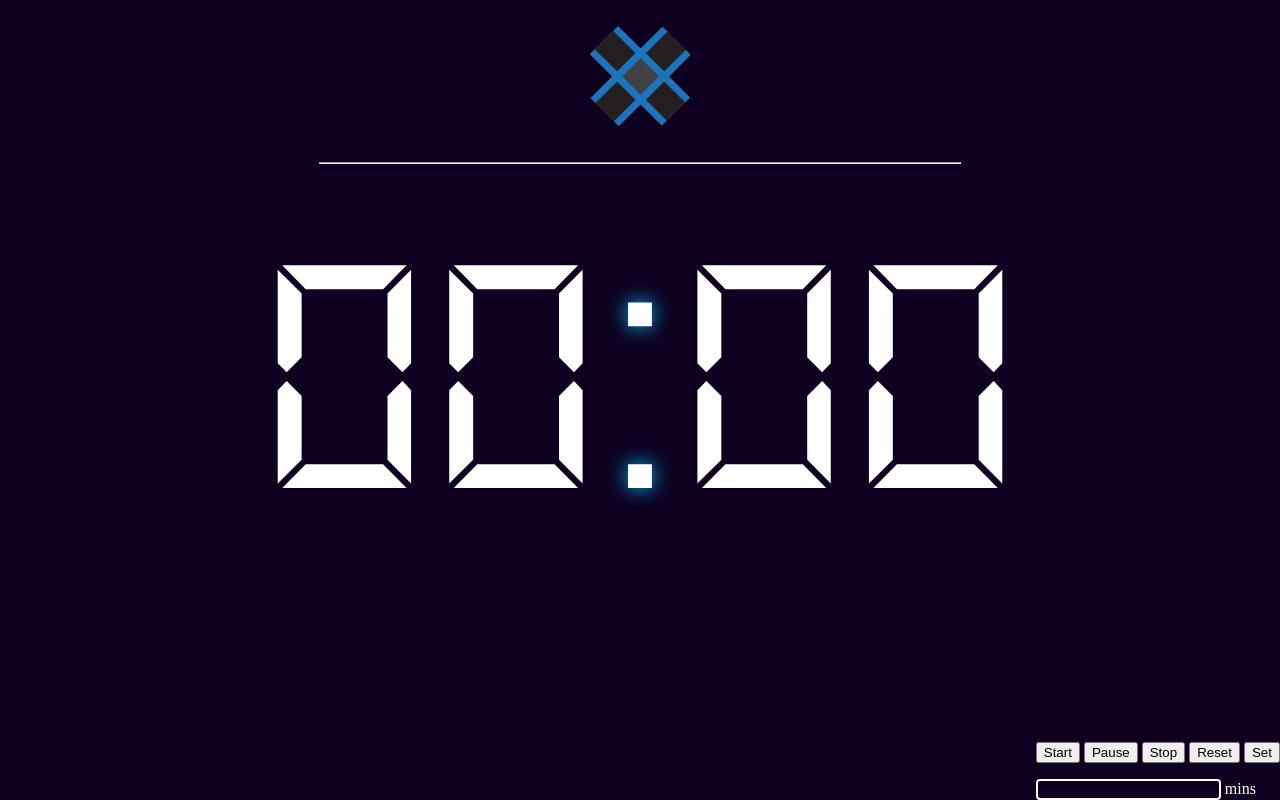
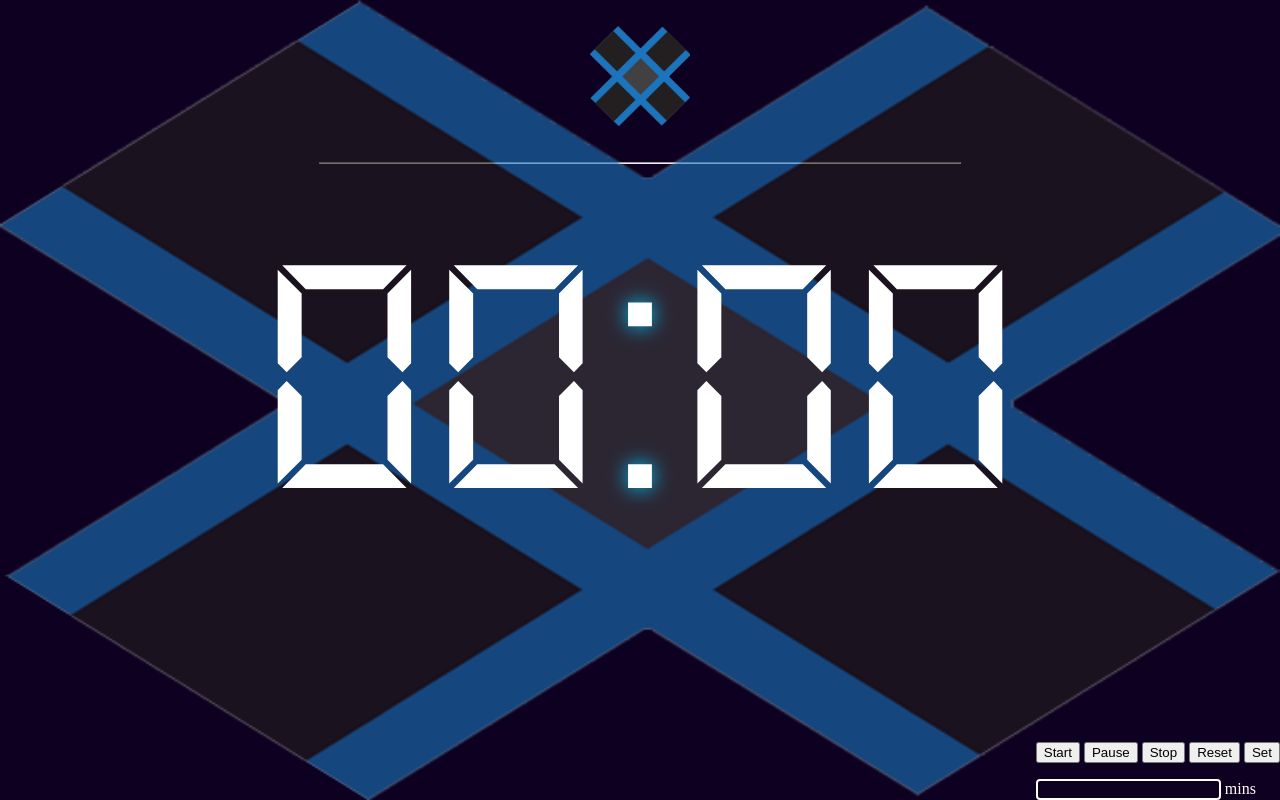
Before and after one commit to kousiksatish/countdown-timer, a plain HTML site: page index.html in a window 1280 px wide. Drawn offline with Linux system fonts and the light colour scheme; a web font is replaced by a local one.

Commit message:
modify background image after each countdown
added setBackgroundImage method to modify background image after countdown ends.
add image names to array to set images as background image.

```diff
--- a/countdown.css
+++ b/countdown.css
@@ -340,3 +340,12 @@ h3 {
 	right:0;
 	color:white;
 }
+
+.background-container img
+{
+	height: 100%;
+	width: 100%;
+	position: absolute;
+	top: 0;
+	opacity: 0.6;
+}
--- a/index.html
+++ b/index.html
@@ -13,6 +13,9 @@
 		<h1 class="heading"><img src="logo_nc.png" width="100" ></h1>
 		<hr>
 	</header>
+	<div class="background-container">
+		<img src="">
+	</div>
 	<div class="container">
 		<div id="timer"><span id="minus">-</span><span id="cd_m">00</span><span id="point">:</span><span id="cd_s">00</span></div>
 	</div>
--- a/timer.js
+++ b/timer.js
@@ -9,6 +9,8 @@ Any questions, suggestions? marc.fuehnen(at)gmail.com
 */
 
 $(document).ready(function() {
+
+    setBackgroundImage();
 
     (function($){
 
@@ -249,6 +251,7 @@ $(document).ready(function() {
 
         $('#sw_reset,#cd_reset').live('click', function() {
             $.APP.resetTimer();
+            setBackgroundImage();
         });
 
         $('#sw_pause,#cd_pause').live('click', function() {
@@ -262,3 +265,29 @@ $(document).ready(function() {
     })(jQuery);
 
 });
+
+var image_id = 0;
+
+//TODO
+//remove unnecessary images used for testing
+//add image names of images to be added as background
+var images = [
+                'logo_nc.png',
+                'pragyan_logo.png',
+                'lifelameme.jpg',
+                'pragyan.png'
+];
+
+function setBackgroundImage()
+{
+    $(".background-container img").attr("src",images[image_id]);
+
+    if(image_id<images.length-1)     //increment image id as long as next image in array exists
+    {
+        image_id = image_id + 1;
+    }
+    else                             //repeat cycle from start
+    {
+        image_id = 0;
+    }
+}
```
Also changed, not shown: favicon.ico (added), lifelameme.jpg (added), pragyan.png (added), pragyan_logo.png (added).
